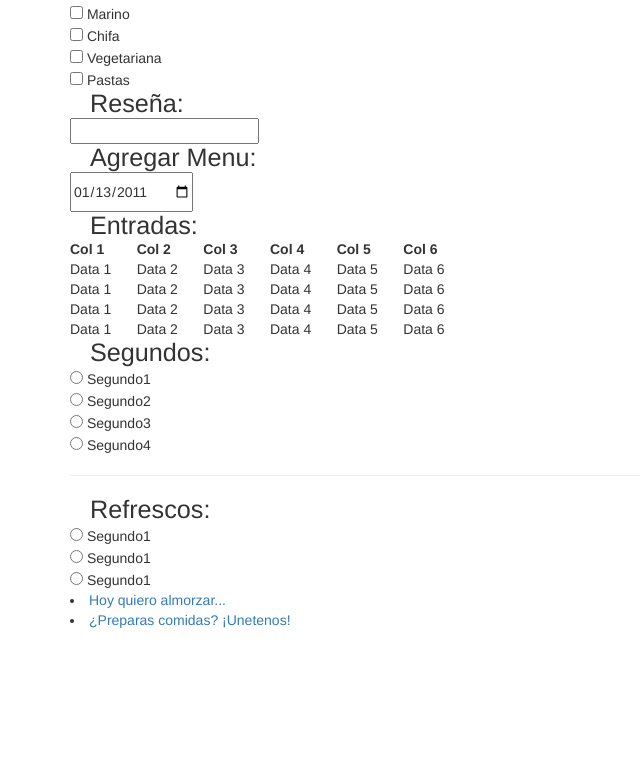
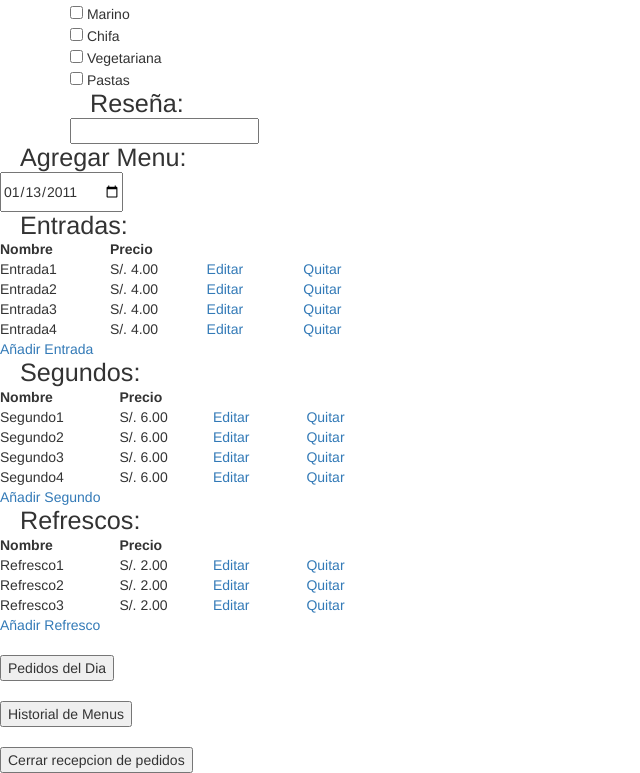
Before and after one commit to cmirandav/comenzales, a plain HTML site: page perfil_de_local.html in a window 1280 px wide. Shown: the part 546-1319 px from the top of the page, without its empty margins (0-640 px from the left). Before the commit the page ends 1176 px from the top, so only its background shows below. Drawn offline with Linux system fonts and the light colour scheme.

Commit message:
actualizando perfil de local

```diff
--- a/perfil_de_local.html
+++ b/perfil_de_local.html
@@ -57,79 +57,131 @@
                         <input type="checkbox" name="option3" value="Pastas"> Pastas<br>
                     <h1>Reseña:</h1>
                         <input type="text" name="resena" value=""> <br>
+
+
+
+                </div>
+            </div>
+        </div>
+        <div class="container2">
             <h1>Agregar Menu:</h1>
             <input id="meeting" type="date" value="2011-01-13"/>
 
             <h1>Entradas:</h1>
-
             <table id="tt" class="easyui-datagrid" style="width:400px;height:auto;">
                 <thead>
                     <tr>
-            <th field="name1" width="50">Col 1</th>
-            <th field="name2" width="50">Col 2</th>
-            <th field="name3" width="50">Col 3</th>
-            <th field="name4" width="50">Col 4</th>
-            <th field="name5" width="50">Col 5</th>
-            <th field="name6" width="50">Col 6</th>
+                        <th field="name1" width="50">Nombre</th>
+                        <th field="name2" width="50">Precio</th>
+                        <th field="name3" width="50"></th>
+                        <th field="name4" width="50"></th>
                     </tr>
                 </thead>
                 <tbody>
                     <tr>
-            <td>Data 1</td>
-            <td>Data 2</td>
-            <td>Data 3</td>
-            <td>Data 4</td>
-            <td>Data 5</td>
-            <td>Data 6</td>
+                        <td>Entrada1</td>
+                        <td>S/. 4.00</td>
+                        <td><a href="#">Editar</a></td>
+                        <td><a href="#">Quitar</a></td>
                     </tr>
                     <tr>
-            <td>Data 1</td>
-            <td>Data 2</td>
-            <td>Data 3</td>
-            <td>Data 4</td>
-            <td>Data 5</td>
-            <td>Data 6</td>
+                        <td>Entrada2</td>
+                        <td>S/. 4.00</td>
+                        <td><a href="#">Editar</a></td>
+                        <td><a href="#">Quitar</a></td>
                     </tr>
                     <tr>
-            <td>Data 1</td>
-            <td>Data 2</td>
-            <td>Data 3</td>
-            <td>Data 4</td>
-            <td>Data 5</td>
-            <td>Data 6</td>
+                        <td>Entrada3</td>
+                        <td>S/. 4.00</td>
+                        <td><a href="#">Editar</a></td>
+                        <td><a href="#">Quitar</a></td>
                     </tr>
                     <tr>
-            <td>Data 1</td>
-            <td>Data 2</td>
-            <td>Data 3</td>
-            <td>Data 4</td>
-            <td>Data 5</td>
-            <td>Data 6</td>
+                        <td>Entrada4</td>
+                        <td>S/. 4.00</td>
+                        <td><a href="#">Editar</a></td>
+                        <td><a href="#">Quitar</a></td>
                     </tr>
                 </tbody>
             </table>
-
-
+            <a href="#">Añadir Entrada</a>
 
             <h1>Segundos:</h1>
-                    <input type="radio" name="segundos" value="Segundo1"> Segundo1<br>
-                    <input type="radio" name="segundos" value="Segundo2"> Segundo2<br>
-                    <input type="radio" name="segundos" value="Segundo3"> Segundo3<br>
-                    <input type="radio" name="segundos" value="Segundo4"> Segundo4<br>
-                    <hr>
+            <table id="tt" class="easyui-datagrid" style="width:400px;height:auto;">
+                <thead>
+                    <tr>
+                        <th field="name1" width="50">Nombre</th>
+                        <th field="name2" width="50">Precio</th>
+                        <th field="name3" width="50"></th>
+                        <th field="name4" width="50"></th>
+                    </tr>
+                </thead>
+                <tbody>
+                    <tr>
+                        <td>Segundo1</td>
+                        <td>S/. 6.00</td>
+                        <td><a href="#">Editar</a></td>
+                        <td><a href="#">Quitar</a></td>
+                    </tr>
+                    <tr>
+                        <td>Segundo2</td>
+                        <td>S/. 6.00</td>
+                        <td><a href="#">Editar</a></td>
+                        <td><a href="#">Quitar</a></td>
+                    </tr>
+                    <tr>
+                        <td>Segundo3</td>
+                        <td>S/. 6.00</td>
+                        <td><a href="#">Editar</a></td>
+                        <td><a href="#">Quitar</a></td>
+                    </tr>
+                    <tr>
+                        <td>Segundo4</td>
+                        <td>S/. 6.00</td>
+                        <td><a href="#">Editar</a></td>
+                        <td><a href="#">Quitar</a></td>
+                    </tr>
+                </tbody>
+            </table>
+            <a href="#">Añadir Segundo</a>
+
             <h1>Refrescos:</h1>
-                    <input type="radio" name="refrescos" value="Refresco1"> Segundo1<br>
-                    <input type="radio" name="refrescos" value="Refresco2"> Segundo1<br>
-                    <input type="radio" name="refrescos" value="Refresco3"> Segundo1<br>
-
-                    <li>
-                        <a href="#">Hoy quiero almorzar...</a>
-                    </li>
-                    <li>
-                        <a href="#">¿Preparas comidas? ¡Unetenos!</a>
-                    </li>
+            <table id="tt" class="refrescos" style="width:400px;height:auto;">
+                <thead>
+                    <tr>
+                        <th field="name1" width="50">Nombre</th>
+                        <th field="name2" width="50">Precio</th>
+                        <th field="name3" width="50"></th>
+                        <th field="name4" width="50"></th>
+                    </tr>
+                </thead>
+                <tbody>
+                    <tr>
+                        <td>Refresco1</td>
+                        <td>S/. 2.00</td>
+                        <td><a href="#">Editar</a></td>
+                        <td><a href="#">Quitar</a></td>
+                    </tr>
+                    <tr>
+                        <td>Refresco2</td>
+                        <td>S/. 2.00</td>
+                        <td><a href="#">Editar</a></td>
+                        <td><a href="#">Quitar</a></td>
+                    </tr>
+                    <tr>
+                        <td>Refresco3</td>
+                        <td>S/. 2.00</td>
+                        <td><a href="#">Editar</a></td>
+                        <td><a href="#">Quitar</a></td>
+                    </tr>
+                </tbody>
+            </table>
+            <a href="#">Añadir Refresco</a>
         </div>
-            </div>
+        <div class="container3">
+            <br><input type="submit" value="Pedidos del Dia"><br>
+            <br><input type="submit" value="Historial de Menus"><br>
+            <br><input type="submit" value="Cerrar recepcion de pedidos"><br>
         </div>
     </body>
 </html>
```
Lines whose indentation alone changed are shown as unchanged.
